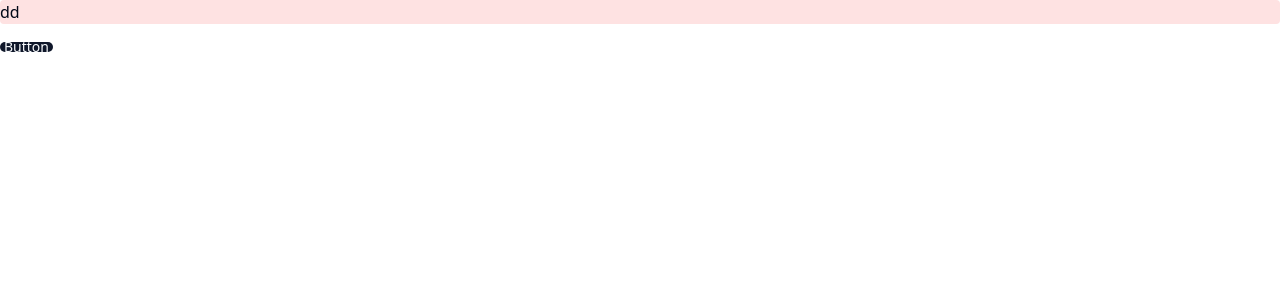
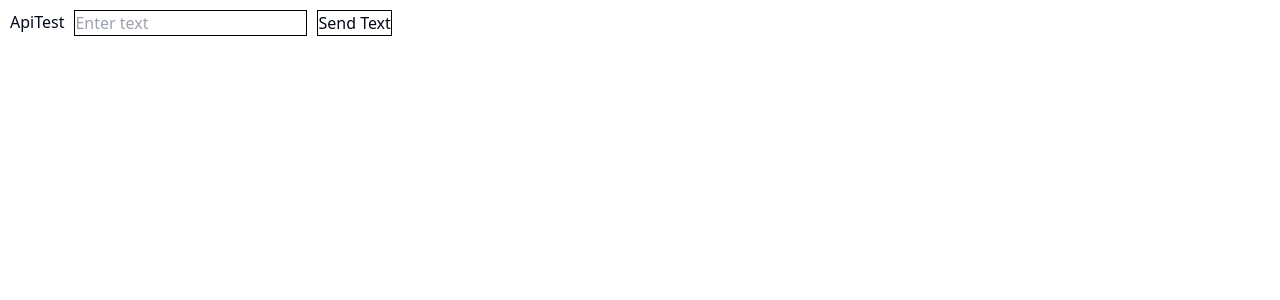
Before and after one commit to codeit-team2/FE, a Next.js app: page / in a window 1280 px wide. Shown: the top 300 px of the page. Built offline with nearby package versions, Linux system fonts and the light colour scheme.

Commit message:
feat : api test 컴포넌트 추가

```diff
--- /dev/null
+++ b/src/components/ApiTest/index.tsx
@@ -0,0 +1,32 @@
+import React, { useState } from 'react';
+import axios from 'axios';
+
+export default function ApiTest() {
+  const [text, setText] = useState('');
+
+  const postText = async () => {
+    try {
+      const res = await axios.post('http://35.216.7.103/api/test', {
+        text: text,
+      });
+      const products = res.data;
+      console.log('Response:', products);
+    } catch (error) {
+      console.error('Error posting text:', error);
+    }
+  };
+
+  return (
+    <div className="flex gap-10 p-10">
+      <h1>ApiTest</h1>
+      <input
+        type="text"
+        value={text}
+        onChange={(e) => setText(e.target.value)}
+        placeholder="Enter text"
+        className="border border-black"
+      />
+      <button onClick={postText} className='border border-black'>Send Text</button>
+    </div>
+  );
+}
--- a/src/pages/index.tsx
+++ b/src/pages/index.tsx
@@ -1,10 +1,9 @@
-import { Button } from "@/components/ui/button"
+import ApiTest from '@/components/ApiTest';
 
 function Main() {
   return (
     <>
-      <div className="mb-10 flex w-full rounded-sm bg-red-100">dd</div>
-      <Button>Button</Button>
+      <ApiTest />
     </>
   );
 }
```
